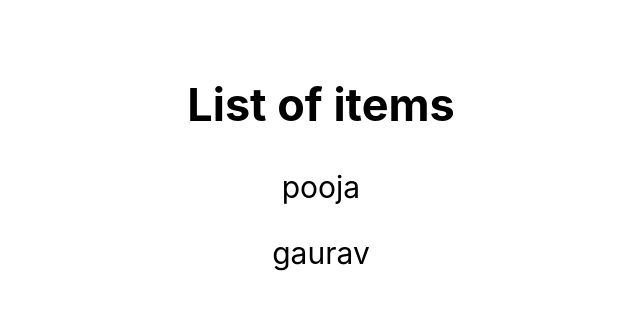
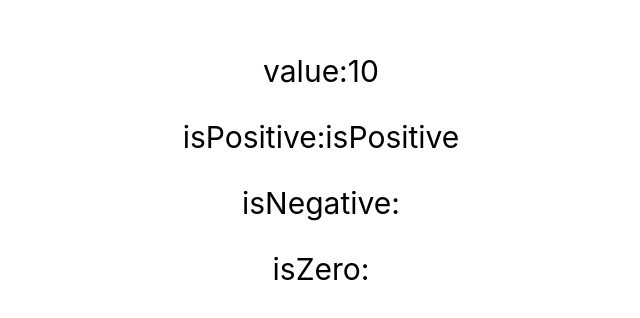
Before and after one commit to poojagarva28/react-with-typescript-basics, a React (Create React App) app: page / in a window 1280 px wide. Shown: the part 230-548 px from the top of the page, without its empty margins (319-959 px from the left). Built offline with nearby package versions, Linux system fonts and the light colour scheme.

Commit message:
never type - for restriction on random number(positive, negative or zero)

```diff
--- a/src/App.tsx
+++ b/src/App.tsx
@@ -10,6 +10,7 @@ import { Input } from "./components/Events/Input";
 import List from "./components/generics/List";
 import DomRef from "./components/ref/DomRef";
 import MutableRef from "./components/ref/MutableRef";
+import RandomNumber from "./components/restriction/RandomNumber";
 import Counter from "./components/state/Counter";
 import LoggedIn from "./components/state/LoggedIn";
 import User from "./components/state/User";
@@ -109,7 +110,7 @@ function App() {
         onClick={(item) => console.log(item)}
       />
       <List items={[1, 2, 3]} onClick={(item) => console.log(item)} /> */}
-      <List
+      {/* <List
         items={[
           {
             id: 1,
@@ -123,7 +124,10 @@ function App() {
           },
         ]}
         onClick={(item) => console.log(item)}
-      />
+      /> */}
+
+      {/* restriction */}
+      <RandomNumber value={10} isPositive />
     </div>
   );
 }
--- /dev/null
+++ b/src/components/restriction/RandomNumber.tsx
@@ -0,0 +1,49 @@
+import React from "react";
+
+type RandomNumberType = {
+  value: number;
+};
+
+type PositiveNumber = RandomNumberType & {
+  isPositive: boolean;
+  isNegative?: never;
+  isZero?: never;
+};
+
+type NegativeNumber = RandomNumberType & {
+  isNegative: boolean;
+  isPositive?: never;
+  isZero?: never;
+};
+
+type Zero = RandomNumberType & {
+  isZero: boolean;
+  isPositive?: never;
+  isNegative?: never;
+};
+
+type RandomNumberProps = PositiveNumber | NegativeNumber | Zero;
+// type RandomNumberProps = {
+//   value: number;
+//   isPositive?: boolean;
+//   isNegative?: boolean;
+//   isZero?: boolean;
+// };
+
+const RandomNumber = ({
+  value,
+  isPositive,
+  isNegative,
+  isZero,
+}: RandomNumberProps) => {
+  return (
+    <div>
+      <p>value:{value}</p>
+      <p>isPositive:{isPositive && "isPositive"}</p>
+      <p>isNegative:{isNegative && "isNegative"}</p>
+      <p>isZero:{isZero && "Zero"}</p>
+    </div>
+  );
+};
+
+export default RandomNumber;
```
